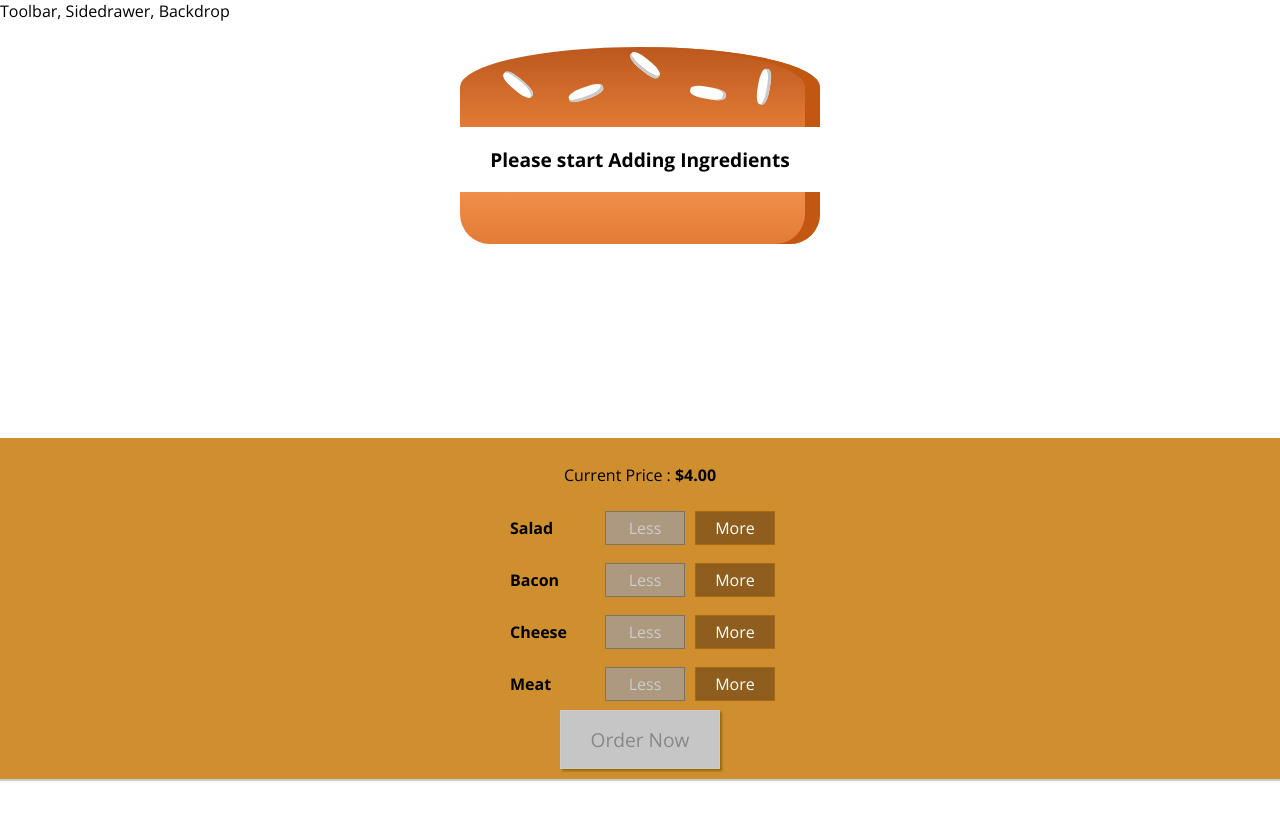
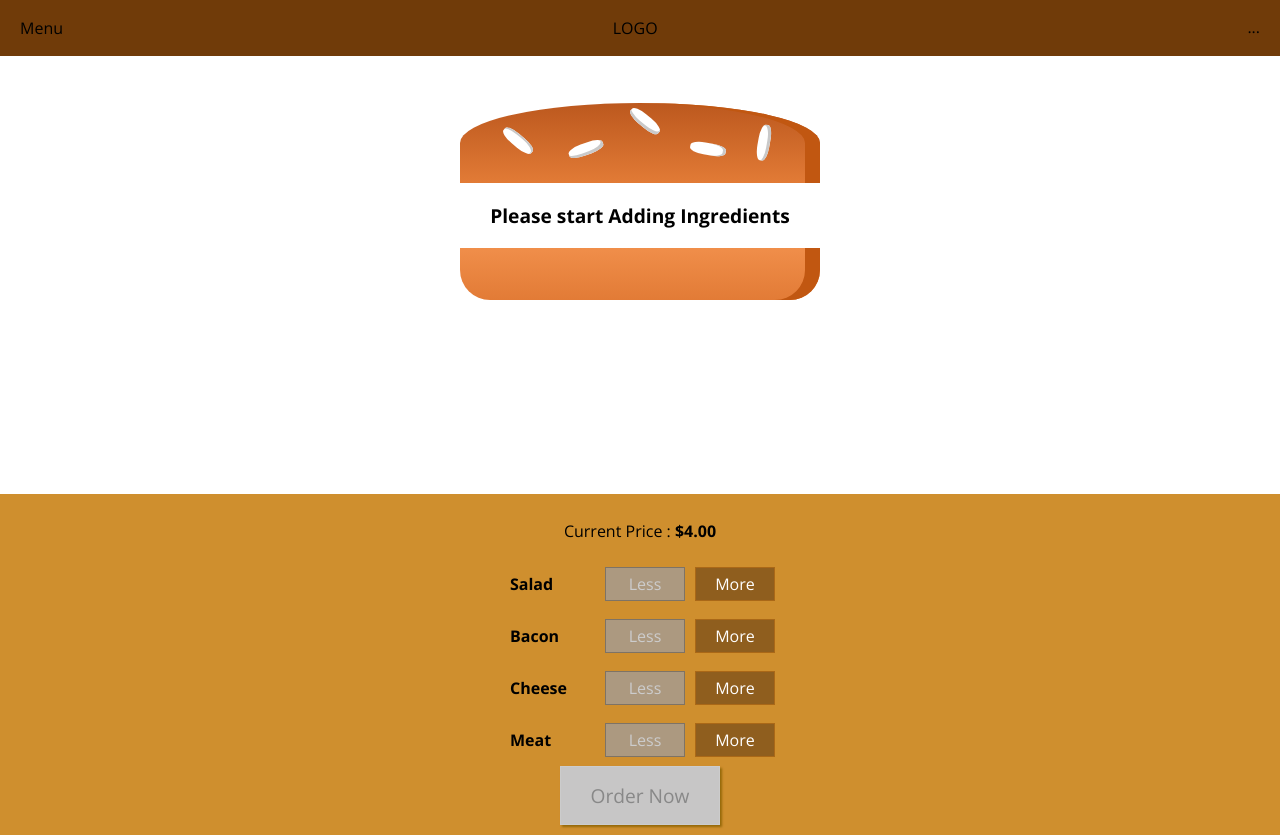
Before and after one commit to ArvindSinghRawat/Burger-Builder, a React (Create React App) app: page / in a window 1280 px wide. Before the commit the page ends 800 px from the top, so only its background shows below. Built offline with nearby package versions, Linux system fonts and the light colour scheme.

Commit message:
Added a dummy Toolbar in App
- Added Toolbar Component to Layout

```diff
--- a/src/components/Layout/Layout.js
+++ b/src/components/Layout/Layout.js
@@ -1,11 +1,14 @@
 import React from "react";
+
 import Aux from "../../hoc/Auxiliary";
+import Toolbar from "../../components/Navigation/Toolbar/Toolbar"
 import styles from './Layout.module.css'
 
 const layout = (props) => {
   return (
     <Aux>
-      <div>Toolbar, Sidedrawer, Backdrop</div>
+      <Toolbar />
+      <div>Sidedrawer, Backdrop</div>
       <main className={styles.Content}>{props.children}</main>
     </Aux>
   );
--- a/src/components/Layout/Layout.module.css
+++ b/src/components/Layout/Layout.module.css
@@ -1,3 +1,3 @@
 .Content{
-    margin-top: 16px;
+    margin-top: 72px;
 }
--- /dev/null
+++ b/src/components/Navigation/Toolbar/Toolbar.js
@@ -0,0 +1,16 @@
+import React from "react";
+import styles from "./Toolbar.module.css";
+
+const toolbar = (props) => {
+  return (
+    <header className={styles.Toolbar}>
+      <div>Menu</div>
+      <div>LOGO</div>
+      <nav>
+        <ul>...</ul>
+      </nav>
+    </header>
+  );
+};
+
+export default toolbar;
--- /dev/null
+++ b/src/components/Navigation/Toolbar/Toolbar.module.css
@@ -0,0 +1,18 @@
+.Toolbar {
+  height: 56px;
+  width: 100%;
+  position: fixed;
+  top: 0;
+  left: 0;
+  background-color: #703b09;
+  display: flex;
+  justify-content: space-between;
+  align-items: center;
+  padding: 0 20px;
+  box-sizing: border-box;
+  z-index: 90;
+}
+
+.Toolbar nav {
+  height: 100%;
+}
```
